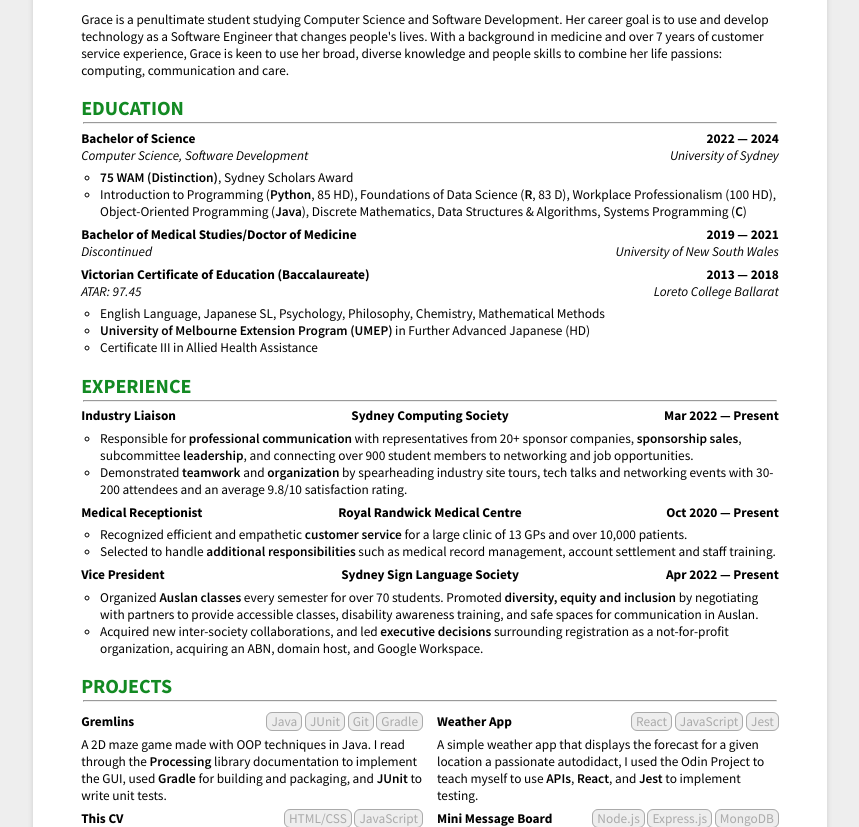
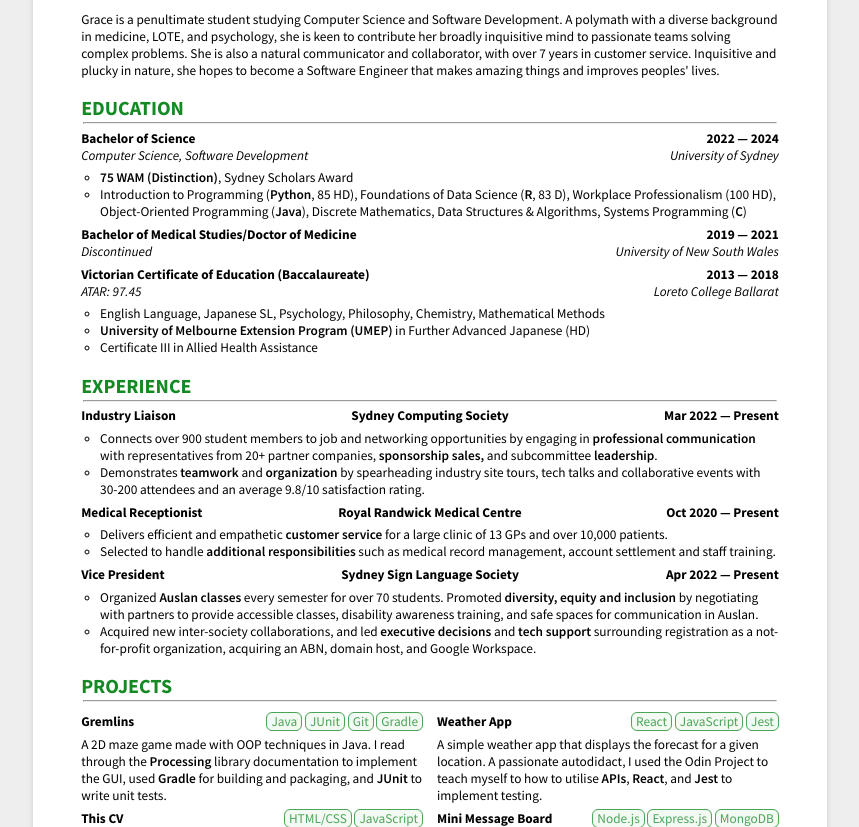
Before and after one commit to gracefry/CV, a plain HTML site: page index.html in a window 1280 px wide. Shown: the part 345-1172 px from the top of the page, without its empty margins (210-1069 px from the left). Drawn offline with Linux system fonts and the light colour scheme.

Commit message:
Update CV content

```diff
--- a/index.html
+++ b/index.html
@@ -67,12 +67,12 @@
             <div class="objective">
                 <p>
                     Grace is a penultimate student studying Computer Science and
-                    Software Development. Her career goal is to use and develop
-                    technology as a Software Engineer that changes people's lives.
-                    With a background in medicine and over 7 years of customer
-                    service experience, Grace is keen to use her broad, diverse
-                    knowledge and people skills to combine her life passions:
-                    computing, communication and care.
+                    Software Development. A polymath with a diverse background in medicine, LOTE,
+                    and psychology, she is keen to contribute her broadly inquisitive mind to
+                    passionate teams solving complex problems. She is also a
+                    natural communicator and collaborator, with over 7 years in customer
+                    service. Inquisitive and plucky in nature, she hopes to become a
+                    Software Engineer that makes amazing things and improves peoples' lives.
                 </p>
             </div>
             <div class="section" id="education">
@@ -153,14 +153,14 @@
                         </div>
                     </div>
                     <ul>
-                        <li>Responsible for <b>professional communication</b>
-                            with representatives from 20+ sponsor companies,
-                            <b>sponsorship sales</b>, subcommittee
-                            <b>leadership</b>, and connecting over 900 student
-                            members to networking and job opportunities.</li>
-                        <li>Demonstrated <b>teamwork</b> and <b>organization </b>
+                        <li>Connects over 900 student members to job and networking
+                            opportunities by engaging in <b>professional communication</b>
+                            with representatives from 20+ partner companies,
+                            <b>sponsorship sales,</b> and subcommittee
+                            <b>leadership</b>.</li>
+                        <li>Demonstrates <b>teamwork</b> and <b>organization </b>
                             by spearheading industry site tours, tech talks and
-                            networking events with 30-200 attendees and an
+                            collaborative events with 30-200 attendees and an
                             average 9.8/10 satisfaction rating.</li>
                     </ul>
                 </div>
@@ -178,7 +178,7 @@
                         </div>
                     </div>
                     <ul>
-                        <li>Recognized efficient and empathetic <b>customer
+                        <li>Delivers efficient and empathetic <b>customer
                             service</b> for a large clinic of 13 GPs and over
                             10,000 patients.</li>
                         <li>Selected to handle <b>additional responsibilities </b>
@@ -206,7 +206,7 @@
                             accessible classes, disability awareness training,
                             and safe spaces for communication in Auslan.</li>
                         <li>Acquired new inter-society collaborations,
-                            and led <b>executive decisions</b> surrounding
+                            and led <b>executive decisions</b> and <b>tech support</b> surrounding
                             registration as a not-for-profit organization,
                             acquiring an ABN, domain host, and Google Workspace.</li>
                     </ul>
@@ -254,7 +254,7 @@
                             </div>
                             A CLI program that uses data structures, searching, and sorting
                             algorithms to help the user search through a dataset of
-                            Friends episodes
+                            Friends episodes by name, description and rating.
                         </div>
                     </div>
                     <div class="right">
@@ -268,8 +268,8 @@
                                 </div>
                             </div>
                             A simple weather app that displays the forecast for a
-                            given location a passionate autodidact, I used the Odin Project to
-                            teach myself to use <b>APIs</b>, <b>React</b>, and <b>Jest</b> to implement testing.
+                            given location. A passionate autodidact, I used the Odin Project to
+                            teach myself to how to utilise <b>APIs</b>, <b>React</b>, and <b>Jest</b> to implement testing.
                         </div>
                         <div class="entry" id="monopoly">
                             <div class="two-panel">
--- a/style.css
+++ b/style.css
@@ -256,12 +256,11 @@ b {
 }
 
 span {
-    border: 1px solid #aaa;
+    border: 1px solid rgba(19, 138, 35, 0.75);
     border-radius: 6px;
     padding: 0 4px;
-    color: #aaa;
-    background-color: #eee;
-
+    color: rgba(19, 138, 35, 0.75);
+    background-color: rgba(19, 138, 35, 0.05);
 }
 @media print {
     @page {
```
